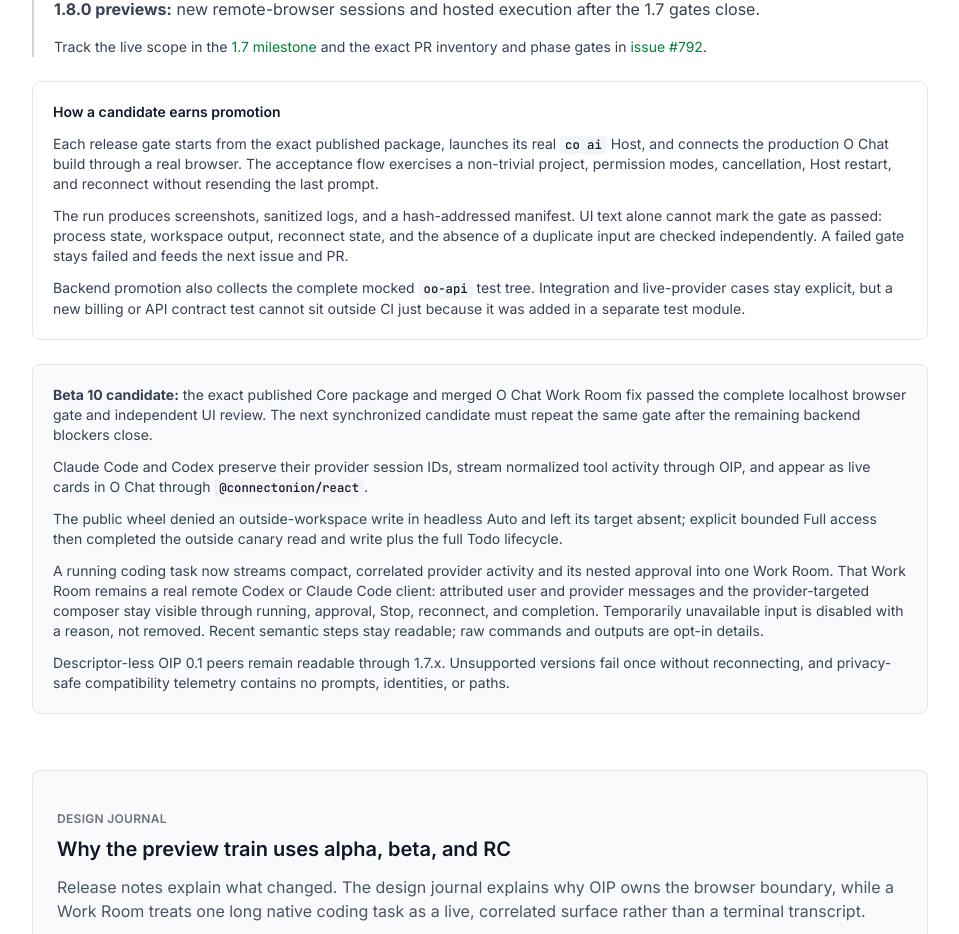
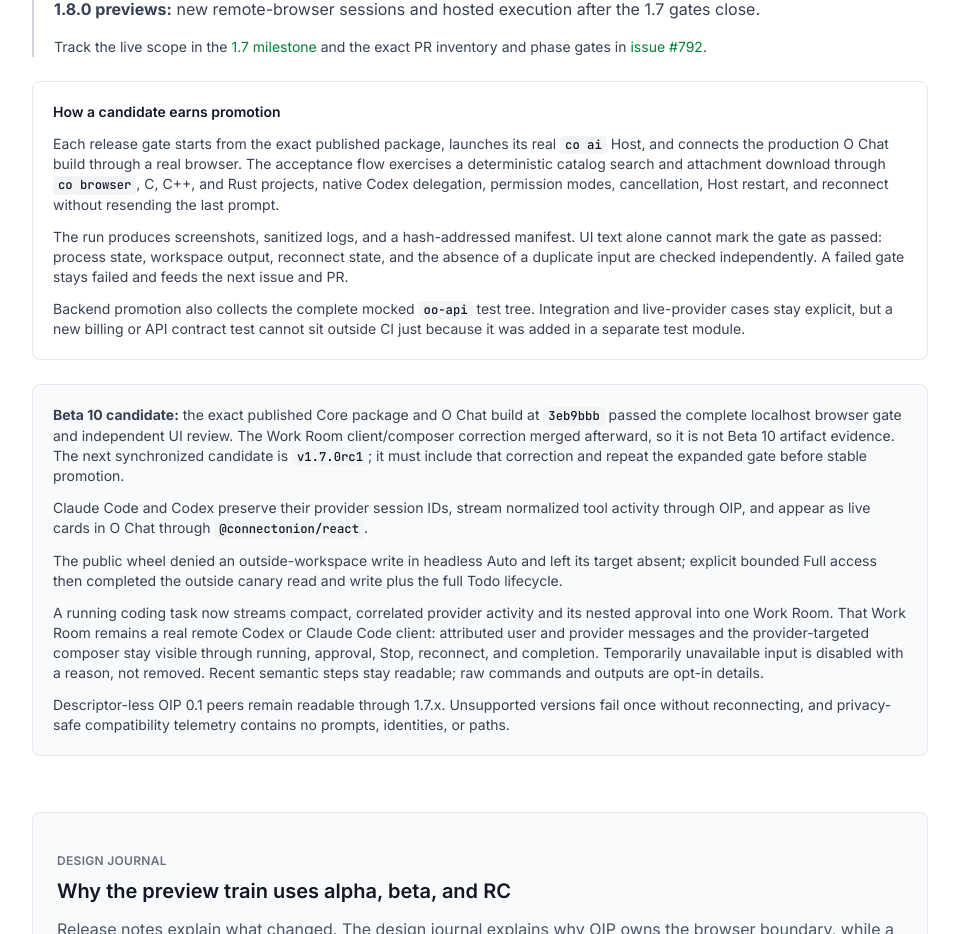
Before and after one commit to wu-changxing/connectonion-docs-site, a Next.js app: page /releases in a window 1280 px wide. Shown: the part 2496-3430 px from the top of the page, without its empty margins (288-1247 px from the left). Built offline with nearby package versions, Linux system fonts and the light colour scheme.

Commit message:
docs: define the RC1 browser acceptance gate

```diff
--- a/app/releases/page.tsx
+++ b/app/releases/page.tsx
@@ -192,8 +192,9 @@
             <p>
               Each release gate starts from the exact published package, launches its real <code>co ai</code>{' '}
               Host, and connects the production O Chat build through a real browser. The acceptance flow exercises
-              a non-trivial project, permission modes, cancellation, Host restart, and reconnect without resending
-              the last prompt.
+              a deterministic catalog search and attachment download through <code>co browser</code>, C, C++, and
+              Rust projects, native Codex delegation, permission modes, cancellation, Host restart, and reconnect
+              without resending the last prompt.
             </p>
             <p>
               The run produces screenshots, sanitized logs, and a hash-addressed manifest. UI text alone cannot
@@ -208,9 +209,11 @@
           </div>
           <div className="mt-6 rounded-lg border border-gray-200 bg-gray-50 p-5 text-sm text-gray-700 space-y-3">
             <p>
-              <strong>Beta 10 candidate:</strong> the exact published Core package and merged O Chat Work Room fix
-              passed the complete localhost browser gate and independent UI review. The next synchronized candidate
-              must repeat the same gate after the remaining backend blockers close.
+              <strong>Beta 10 candidate:</strong> the exact published Core package and O Chat build at{' '}
+              <code>3eb9bbb</code> passed the complete localhost browser gate and independent UI review. The Work
+              Room client/composer correction merged afterward, so it is not Beta 10 artifact evidence. The next
+              synchronized candidate is <code>v1.7.0rc1</code>; it must include that correction and repeat the
+              expanded gate before stable promotion.
             </p>
             <p>
               Claude Code and Codex preserve their provider session IDs, stream normalized tool activity through
--- a/public/releases.md
+++ b/public/releases.md
@@ -60,8 +60,10 @@
 
 Each release gate starts from the exact published package, launches its real
 `co ai` Host, and connects the production O Chat build through a real browser.
-The acceptance flow exercises a non-trivial project, permission modes,
-cancellation, Host restart, and reconnect without resending the last prompt.
+The acceptance flow exercises a deterministic catalog search and attachment
+download through `co browser`, C, C++, and Rust projects, native Codex
+delegation, permission modes, cancellation, Host restart, and reconnect
+without resending the last prompt.
 
 The run produces screenshots, sanitized logs, and a hash-addressed manifest.
 UI text alone cannot mark the gate as passed: process state, workspace output,
@@ -86,11 +88,14 @@
 passed a denied outside Auto write, left the target absent, and then completed
 the same outside read and write plus Todo lifecycle under explicit bounded Full
 access. Beta 10 is the latest published 1.7 artifact. Its exact Core package and
-the merged O Chat Work Room fix passed localhost first-run invite authentication,
-real browser/C/C++/Rust work, native Codex delegation, Full access, Read only,
-Auto, Stop, Host restart, Reconnect, conversation/composer checks, and independent
-desktop/tablet/mobile UI review. The next synchronized candidate and unchanged RC
-artifact must repeat the same gate, as recorded in
+O Chat build at `3eb9bbb` passed localhost first-run invite authentication, real
+browser/C/C++/Rust work, native Codex delegation, Full access, Read only, Auto,
+Stop, Host restart, Reconnect, conversation/composer checks, and independent
+desktop/tablet/mobile UI review. The Work Room client/composer correction merged
+afterward, so it is not Beta 10 artifact evidence. The next synchronized candidate
+is `v1.7.0rc1`; it must include that correction and repeat the expanded gate,
+including real browser catalog search and attachment download, before stable
+promotion, as recorded in
 [issue #792](https://github.com/openonion/connectonion/issues/792).
 
 Work Room is the remote client for that native provider session, not a status
@@ -99,11 +104,12 @@
 that cannot accept input disables the composer and explains why; it does not
 delete the conversation controls.
 
-This is still a beta. Promotion to RC requires every remaining release blocker
-to close, including real Codex and Claude provider smoke tests, upgrade and
-rollback coverage, and the final release-candidate pass. Historical-secret
-alerts have been cleared. Stable 1.7.0 follows only after an exercised candidate
-can ship unchanged.
+Beta 10 is still a beta. RC1 is the next synchronization and testing candidate;
+it is not stable approval. Real Codex and Claude provider smokes, upgrade and
+rollback coverage, backend reconciliation, release protection, and the full
+release-candidate acceptance window must all close before stable promotion.
+Historical-secret alerts have been cleared. Stable 1.7.0 follows only after an
+exercised RC can ship unchanged.
 
 ## Design journal policy
 
```
